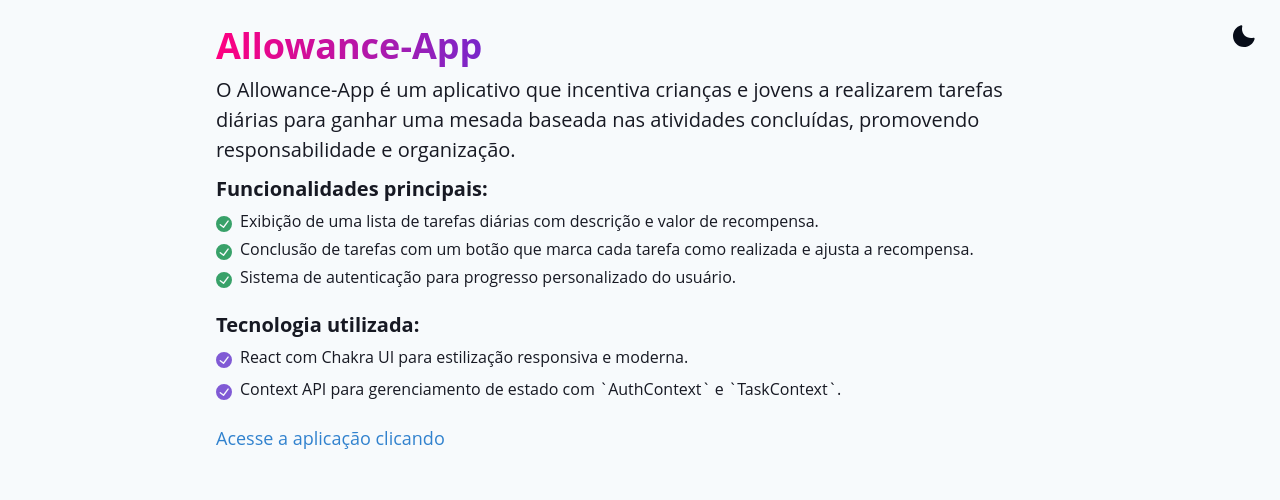
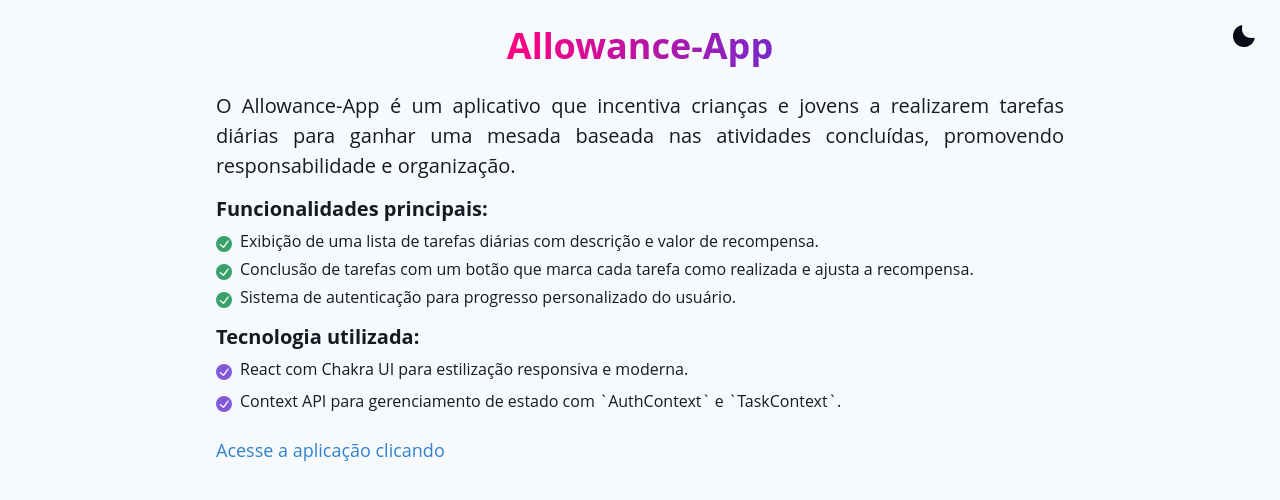
Before and after one commit to anthony-steffen/allowance-app, a React (Vite) app: page / in a window 1280 px wide. Shown: the top 500 px of the page. Built offline with nearby package versions, Linux system fonts and the light colour scheme.

Commit message:
🐛 fix: Improving the location of the theme button on pages

```diff
--- a/src/pages/Hero.jsx
+++ b/src/pages/Hero.jsx
@@ -1,20 +1,22 @@
-import {Box, Heading, Text, VStack, List, ListItem, ListIcon } from '@chakra-ui/react'
+import {Box, Heading, Text, VStack, List, ListItem, ListIcon, Flex } from '@chakra-ui/react'
 import {CheckCircleIcon} from '@chakra-ui/icons'
 import { Link } from 'react-router-dom'
 const Hero = () => {
   return (
     <Box maxW="4xl" mx="auto" p={6}>
       <VStack spacing={2} align="start">
+        <Flex w="100%" justify="center" mb={4}>
         <Heading as="h1" size="xl" bgGradient="linear(to-l, #7928CA, #FF0080)" bgClip="text">
           Allowance-App
         </Heading>
+        </Flex>
 
-        <Text fontSize={{ base: 'md', md: 'xl' }}>
+        <Text fontSize={{ base: 'md', md: 'xl' }} textAlign={'justify'}>
         O Allowance-App é um aplicativo que incentiva crianças e jovens a realizarem tarefas diárias
         para ganhar uma mesada baseada nas atividades concluídas, promovendo responsabilidade e organização.
         </Text>
 
-        <Heading as="h2" size="md" mt={1}>
+        <Heading as="h2" size="md" mt={2}>
           Funcionalidades principais:
         </Heading>
         <List spacing={1} styleType="none">
@@ -32,7 +34,7 @@
           </ListItem>
         </List>
 
-        <Heading as="h2" size="md" mt={4}>
+        <Heading as="h2" size="md" mt={2}>
           Tecnologia utilizada:
         </Heading>
         <List spacing={2} styleType="none">
--- a/src/pages/Login.jsx
+++ b/src/pages/Login.jsx
@@ -5,14 +5,14 @@
 import {
   Button,
   VStack,
-  Container,
   Heading,
   Input,
   FormControl,
   FormLabel,
   Text,
   useToast,
-  Box
+  Box,
+  Flex
 } from '@chakra-ui/react'
 
 //Imports AuthContext
@@ -66,7 +66,7 @@
   }
 
   return (
-    <Container maxW='2xl'>
+    <Flex maxW='2xl' mx='auto' direction='column' align='center' >
       <Heading
         bgGradient='linear(to-l, #7928CA, #FF0080)'
         bgClip='text'
@@ -123,7 +123,7 @@
         </Box>
 
       </VStack>
-    </Container>
+    </Flex>
   )
 }
 
--- a/src/pages/Register.jsx
+++ b/src/pages/Register.jsx
@@ -5,13 +5,13 @@
 import {
   Button,
   VStack,
-  Container,
   Heading,
   Input,
   FormControl,
   FormLabel,
   Text,
   useToast,
+  Flex,
 } from '@chakra-ui/react'
 
 //Imports AuthContext
@@ -46,7 +46,7 @@
   }
   return (
 
-    <Container maxW='2xl'>
+    <Flex maxW='2xl' mx='auto' direction='column' align='center' >
       <Heading
         bgGradient='linear(to-l, #7928CA, #FF0080)'
         bgClip='text'
@@ -132,7 +132,7 @@
         </Button>
 
       </VStack>
-    </Container>
+    </Flex>
   )
 }
 
```
